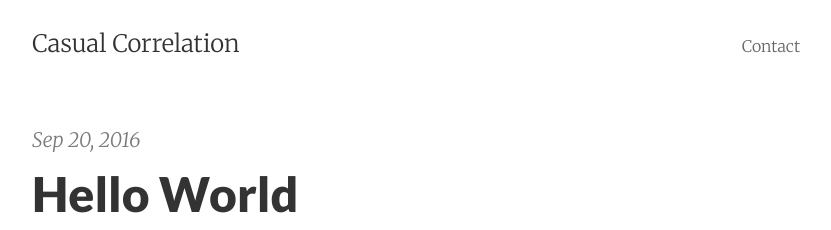
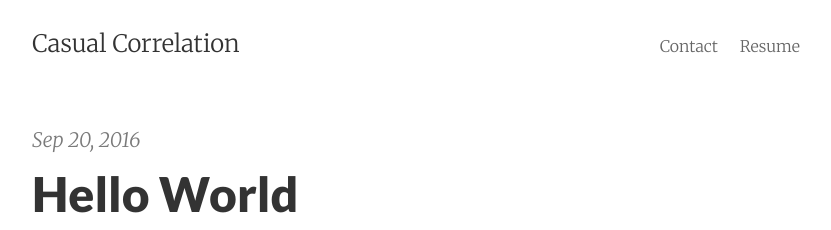
Before and after one commit to Scoppio/Scoppio.github.io, a Jekyll site: the page built from index.html, in a window 1280 px wide. Shown: the top 230 px of the page, without its empty margins (224-1055 px from the left). Built offline with Jekyll 4.4.1, drawn with Linux system fonts in a browser that asks for light colours; the list of posts is cut into pages by our own code.

Commit message:
Added resume
because maybe I need a job

```diff
--- a/_includes/navigation.html
+++ b/_includes/navigation.html
@@ -1 +1,2 @@
 <a href="{{ site.baseurl }}/contact/">Contact</a>
+<a href="{{ site.baseurl }}/resume/">Resume</a>
```
